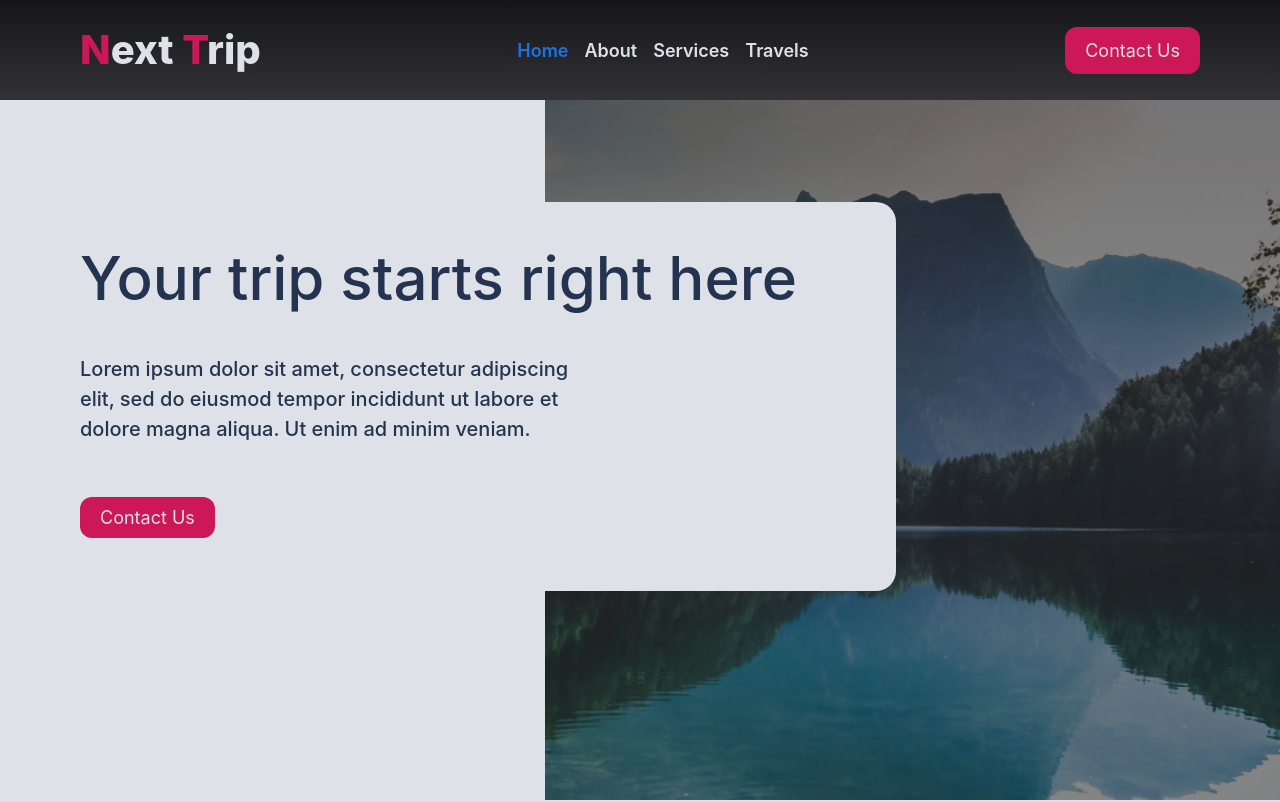
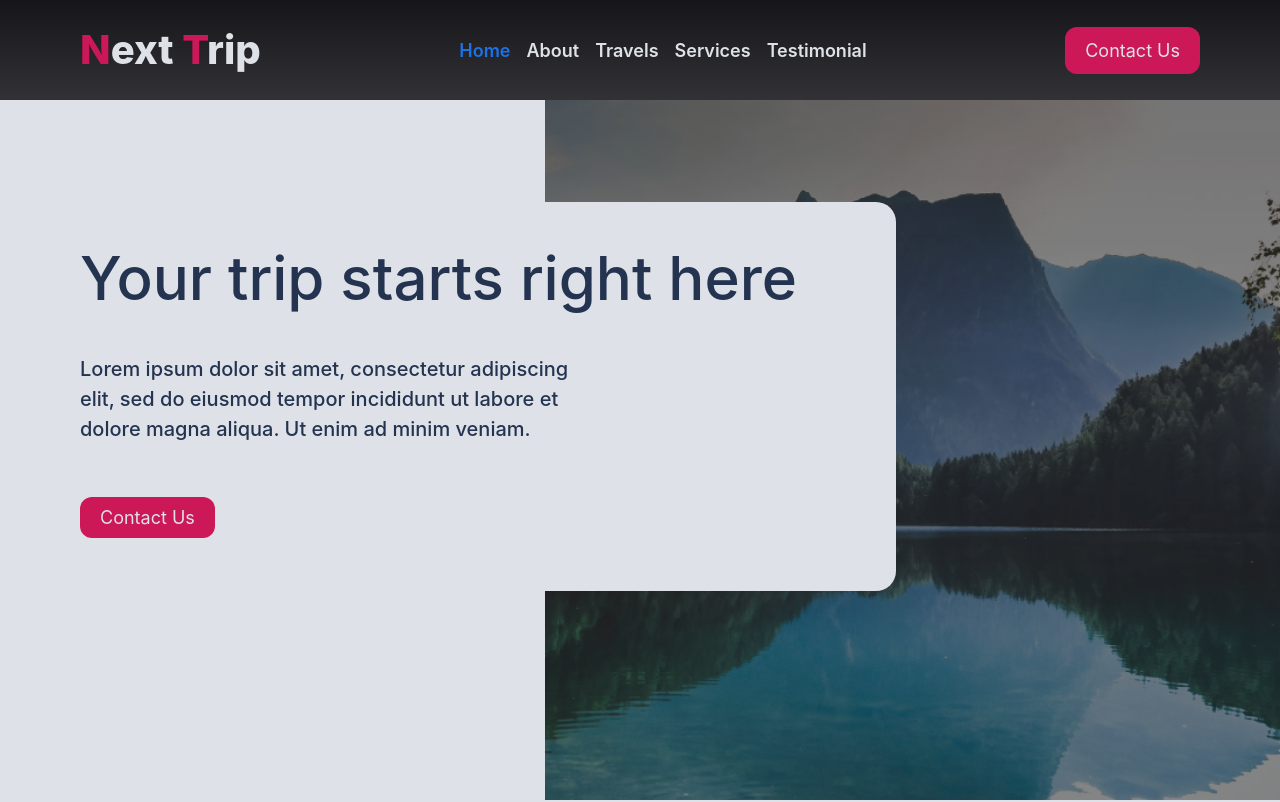
Before and after one commit to ecpieritz/next-trip, a Vue app: page / in a window 1280 px wide. Shown: the top 802 px of the page. Built offline with nearby package versions, Linux system fonts and the light colour scheme.

Commit message:
Changed order of NavBar links

```diff
--- a/src/components/NavBar.vue
+++ b/src/components/NavBar.vue
@@ -13,10 +13,13 @@
           <a class="nav-link" href="#nt-about">About</a>
         </li>
         <li class="nav-item">
-          <a class="nav-link" href="#nt-services">Services</a>
+          <a class="nav-link" href="#nt-travel">Travels</a>
         </li>
         <li class="nav-item">
-          <a class="nav-link" href="#nt-travels">Travels</a>
+          <a class="nav-link" href="#nt-service">Services</a>
+        </li>
+        <li class="nav-item">
+          <a class="nav-link" href="#nt-testimonial">Testimonial</a>
         </li>
       </ul>
 
```
